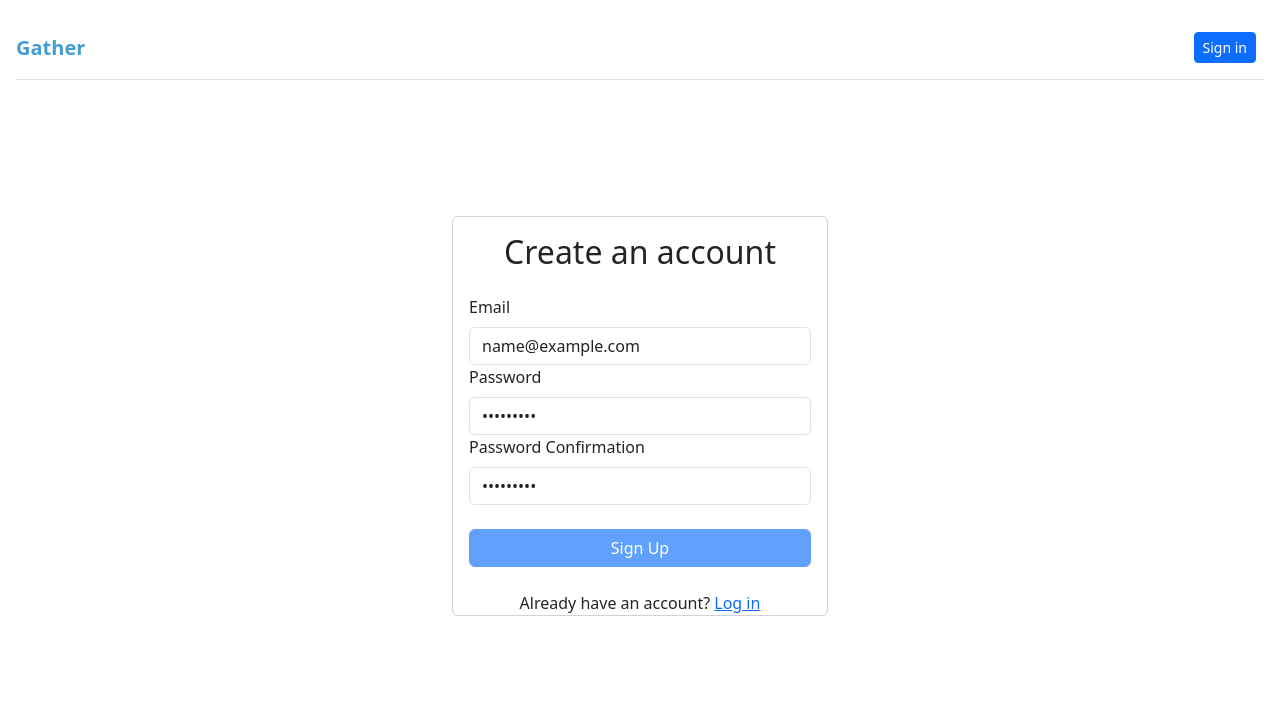
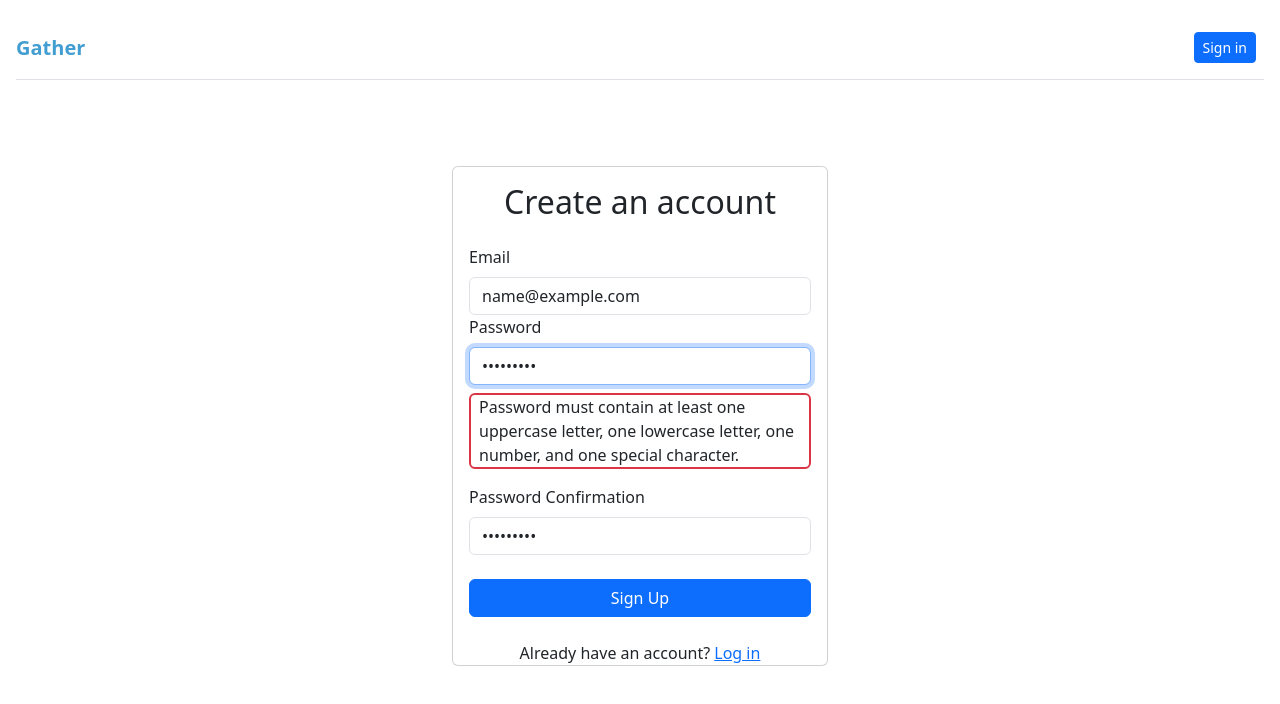
Before and after one commit to Gazdean/events-front-end, a React (Vite) app: page /join in a window 1280 px wide. Both pictures are taken after typing "name@example.com", "Sample123", "Sample123" into the empty fields and a click on the button "Sign Up". Shown: the top 704 px of the page. Built offline with nearby package versions, Linux system fonts and the light colour scheme; no server answers.

Commit message:
used react-hook-form for input values and form validation

```diff
--- a/src/Pages/Join.jsx
+++ b/src/Pages/Join.jsx
@@ -1,27 +1,28 @@
-import React, { useState, useRef } from "react"
+import React, { useState } from "react"
 import {Form, Button, Card, Alert, Container} from "react-bootstrap"
 import { useAuth } from '../Contexts/AuthContext'
 import { Link, useNavigate } from "react-router-dom"
 
+import { useForm } from 'react-hook-form'
+
 export default function Join () {
-    const emailRef = useRef()
-    const passwordRef = useRef()
-    const passwordConfirmRef = useRef()
+
     const {signup} = useAuth()
     const [error, setError] = useState("")
     const [loading, setLoading] = useState(false)
     const navigate = useNavigate()
 
-    async function handleSubmit(event) {
-        event.preventDefault()
+    const {register, handleSubmit, watch, formState:{errors}} = useForm()
 
-        if (passwordRef.current.value !== passwordConfirmRef.current.value) {
-            return setError ("Passwords do not match")
-        }
+    const emailRegex = /^((([!#$%&'*+\-/=?^_`{|}~\w])|([!#$%&'*+\-/=?^_`{|}~\w][!#$%&'*+\-/=?^_`{|}~\.\w]{0,}[!#$%&'*+\-/=?^_`{|}~\w]))[@]\w+([-.]\w+)*\.\w+([-.]\w+)*)$/
+    const passwordRegex = /^(?=.*[a-z])(?=.*[A-Z])(?=.*\d)(?=.*[@.#$!%*?&^])[A-Za-z\d@.#$!%*?&]{8,15}$/
+
+    async function handleFormSubmit(data) {
+
         try {
             setError('')
             setLoading(true)
-            await signup(emailRef.current.value, passwordRef.current.value)
+            await signup(data.email, data.password)
             navigate("/")
         } catch {
             setError('Failed to create account')
@@ -37,20 +38,25 @@ export default function Join () {
                 <Card.Body >
                     <h2 className="text-center mb-4">Create an account</h2>
                     {error && <Alert variant="danger">{error}</Alert>}
-                    <Form onSubmit={handleSubmit} >
+                    <Form onSubmit={handleSubmit(handleFormSubmit)} noValidate={true}>
                         <Form.Group id="email">
                             <Form.Label htmlFor="joinEmail">Email</Form.Label>
-                            <Form.Control id="joinEmail" name="joinEmail" type="email" ref={emailRef} required></Form.Control>
+                            <Form.Control id="joinEmail" name="joinEmail" type="email"  {...register('email', {required:true, pattern:emailRegex})} required></Form.Control>
+                            {errors.email?.type==="required"&&<p tabIndex="0" className="border border-2 border-danger rounded mt-2 ps-2" >An email is required</p>}
+                            {errors.email?.type==="pattern"&&<p tabIndex="0" className="border border-2 border-danger rounded mt-2 ps-2">Must be a valid email address</p>}
                         </Form.Group>
                         <Form.Group id="password">
                             <Form.Label htmlFor="joinPassword">Password</Form.Label>
-                            <Form.Control id="joinPassword" name="joinPassword" type="password" ref={passwordRef} required></Form.Control>
+                            <Form.Control id="joinPassword" name="joinPassword" type="password" {...register('password', {required:true, pattern: passwordRegex})} required></Form.Control>
+                             {errors.password?.type==="required"&&<p tabIndex="0" className="border border-2 border-danger rounded mt-2 ps-2">A password is required</p>}
+                             {errors.password?.type==="pattern"&&<p tabIndex="0" className="border border-2 border-danger rounded mt-2 pe-2 ps-2">Password must contain at least one uppercase letter, one lowercase letter, one number, and one special character.</p>}
                         </Form.Group>
                         <Form.Group id="email">
                             <Form.Label htmlFor="joinConfirm">Password Confirmation</Form.Label>
-                            <Form.Control id="joinConfirm" name="joinConfirm"type="password"  ref={passwordConfirmRef} required></Form.Control>
+                            <Form.Control id="joinConfirm" name="joinConfirm"type="password" {...register("confirmPassword", {required: "Please confirm your password",validate: (value) =>value === watch("password") || "Passwords do not match"})} ></Form.Control>
+                            {errors.confirmPassword && ( <p tabIndex="0" className="border border-2 border-danger rounded mt-2 ps-2">{errors.confirmPassword.message}</p>)}
                         </Form.Group>
-                        <Button disabled={loading} className="w-100 mt-4" type="submit">Sign Up</Button>
+                        <Button disabled={loading} className="w-100 mt-4" type="submit" >Sign Up</Button>
                     </Form>
                 </Card.Body>
                     <Card.Text className="w-100 text-center mt-2">
```
